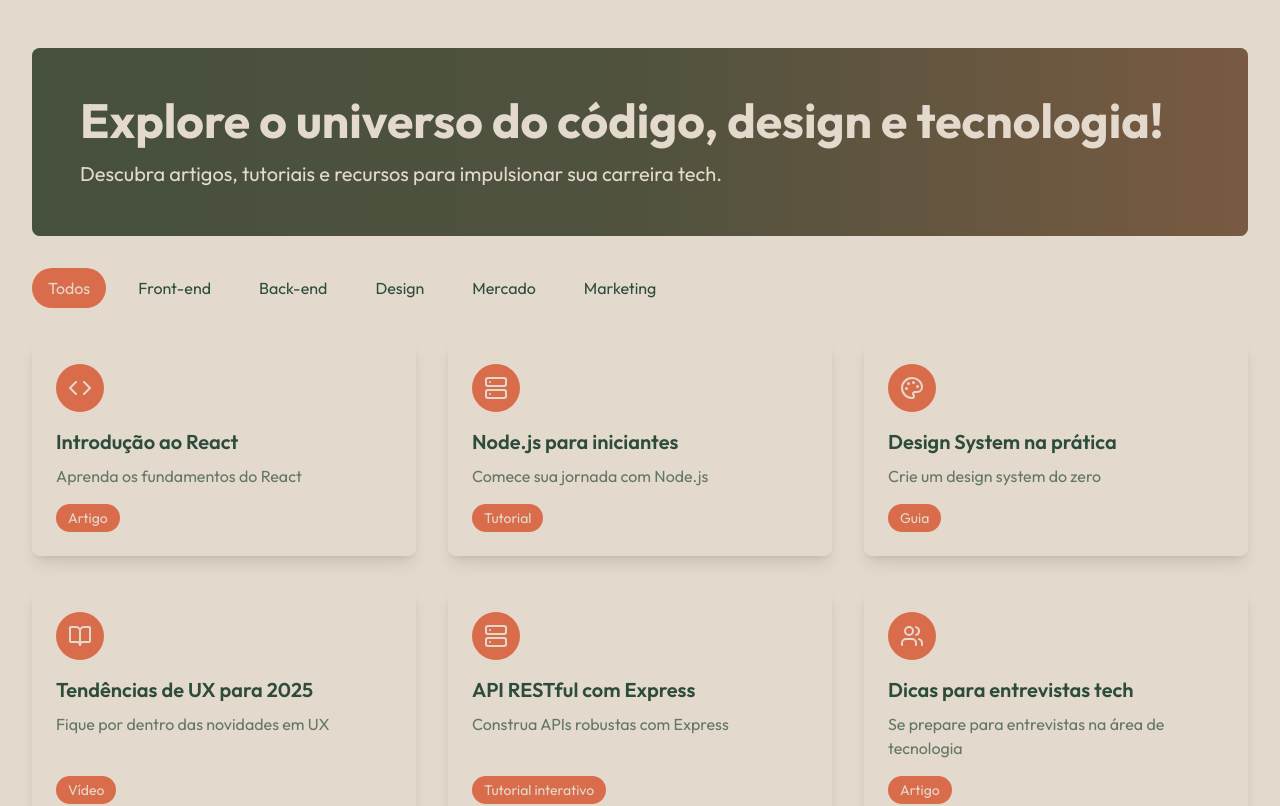
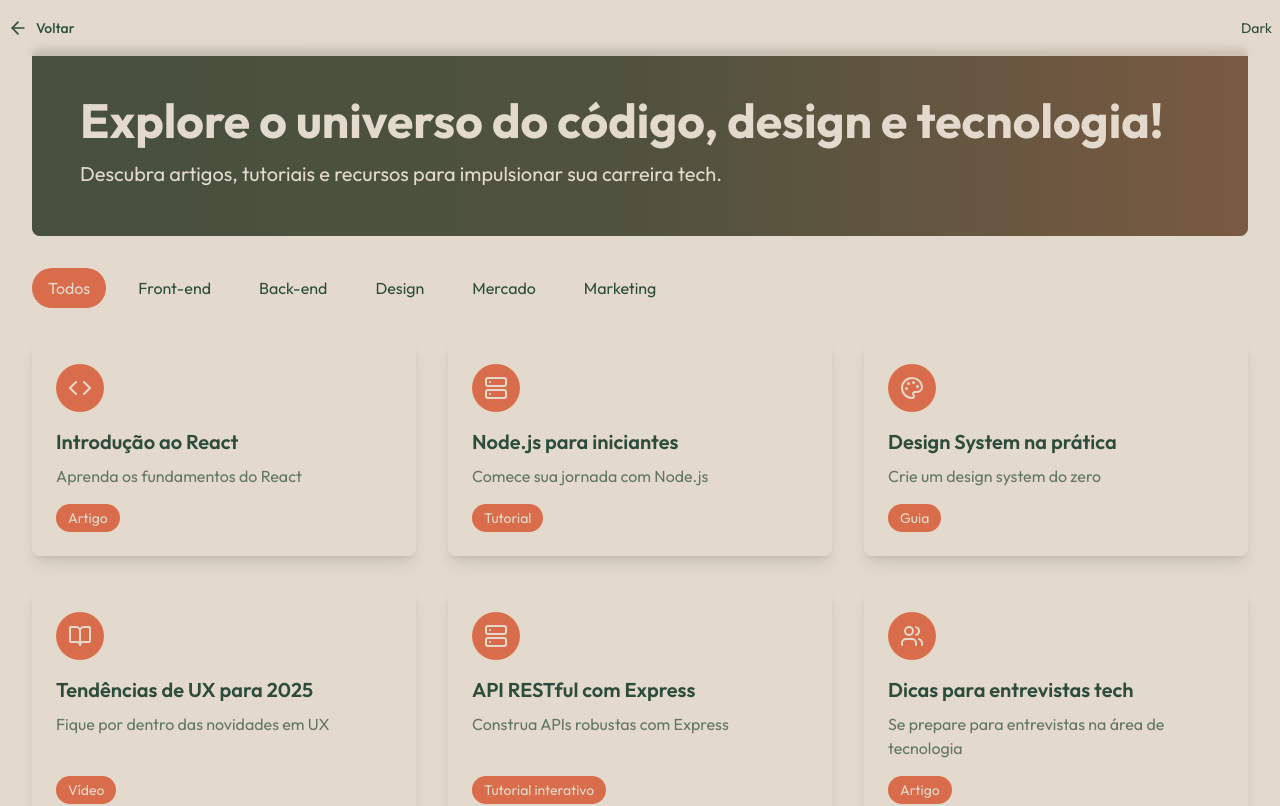
Before and after one commit to Nathalia-Macedo/meuportfolio, a React (Create React App) app: page /content in a window 1280 px wide. Shown: the top 806 px of the page. Built offline with nearby package versions, Linux system fonts and the light colour scheme.

Commit message:
subindo header corrigido

```diff
--- a/src/Components/Header.jsx
+++ b/src/Components/Header.jsx
@@ -8,9 +8,9 @@ const Header = ({ toggleDarkMode, isDarkMode }) => {
   }
 
   return (
-    <header className="fixed top-0 w-full z-30 bg-sand/80 dark:bg-jungle/80 backdrop-blur-sm transition-colors duration-300 py-1">
+    <header className="fixed top-0 left-0 right-0 bg-sand/80 dark:bg-jungle/80 backdrop-blur-sm transition-colors duration-300 py-1 z-10">
       <nav className="max-w-7xl mx-auto px-2">
-        <div className="flex justify-between items-center h-10">
+        <div className="flex justify-between items-center h-12">
           <a
             href="/"
             onClick={handleGoHome}
--- a/src/Pages/ConteudoPage.jsx
+++ b/src/Pages/ConteudoPage.jsx
@@ -1,8 +1,9 @@
 import ContentSectionWrapper from "../Components/Conteudos/ContentContext";
-
+import Header from "../Components/Header";
 function Conteudos(){
     return(
         <>
+        <Header/>
         <ContentSectionWrapper/>
         </>
     )
```
